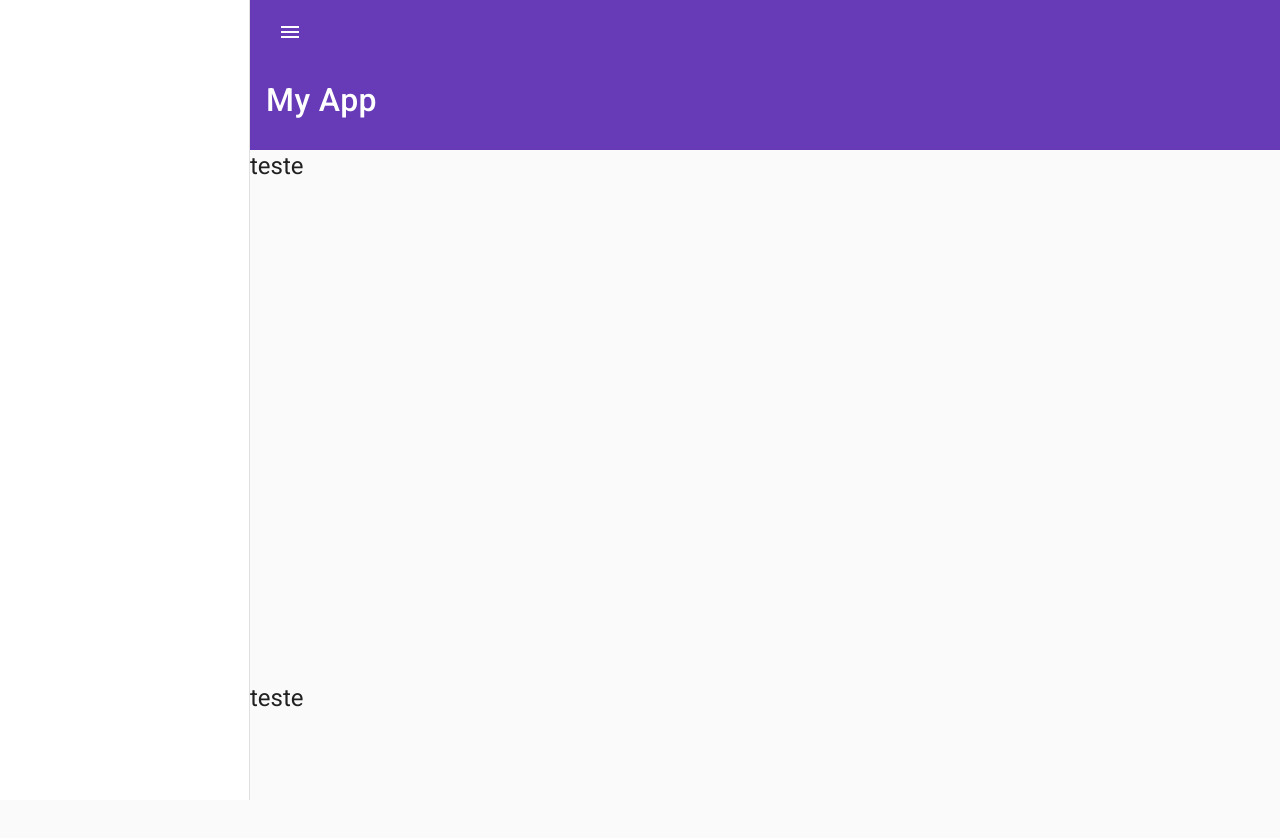
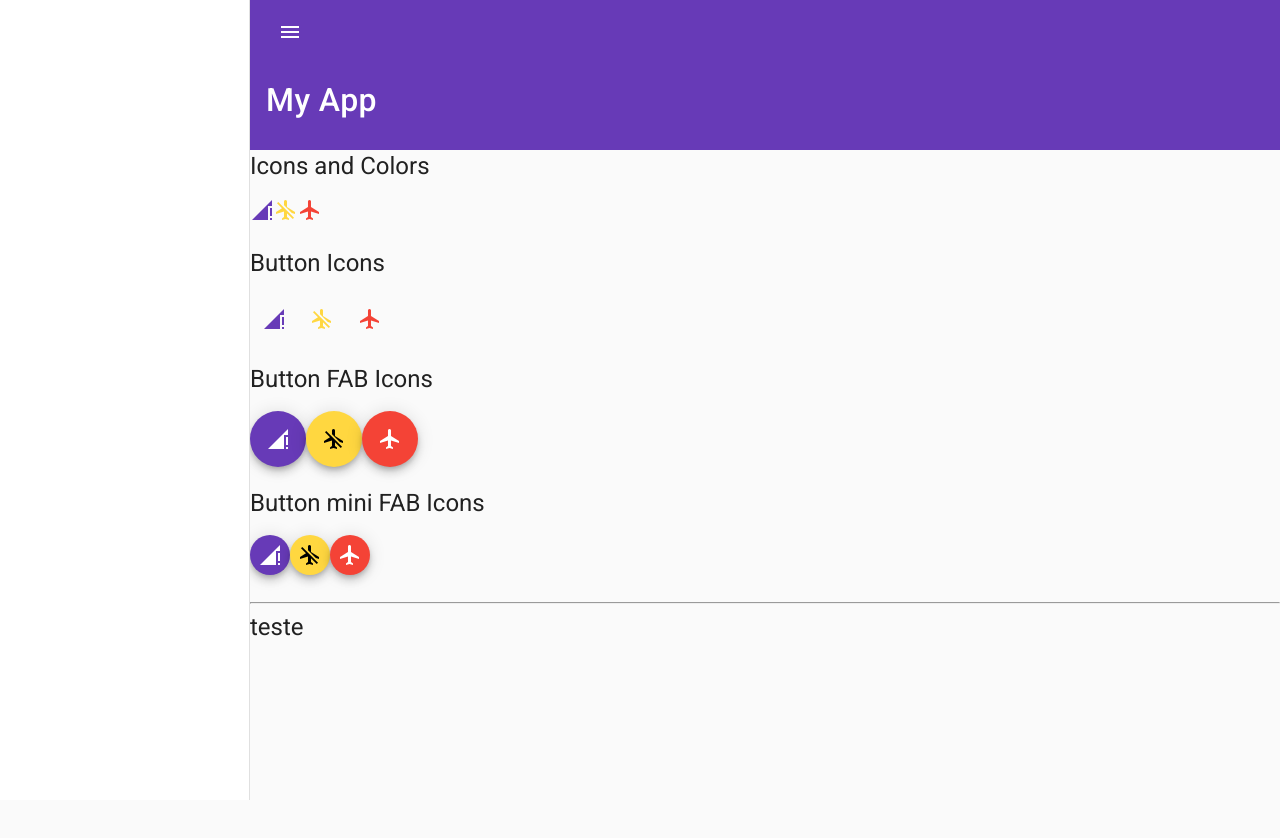
Before and after one commit to picoloto/rxjs_angular_material, an Angular app in the folder angular-material/: page / in a window 1280 px wide. Shown: the top 838 px of the page. Built offline with nearby package versions, Linux system fonts and the light colour scheme.

Commit message:
Montando fake storybook

```diff
--- a/angular-material/src/app/app.component.html
+++ b/angular-material/src/app/app.component.html
@@ -41,6 +41,7 @@
     <mat-toolbar color="primary" class="toolbar-submenu">
       <span *ngIf="!popText">My App</span>
     </mat-toolbar>
+    <app-button-icon></app-button-icon>
     <h1 class="title">teste</h1>
     <h1 class="title">teste</h1>
     <h1 class="title">teste</h1>
--- a/angular-material/src/app/app.module.ts
+++ b/angular-material/src/app/app.module.ts
@@ -5,11 +5,13 @@ import { AppRoutingModule } from './app-routing.module';
 import { AppComponent } from './app.component';
 import { BrowserAnimationsModule } from '@angular/platform-browser/animations';
 import { MaterialModule } from './material/material.module';
+import { ButtonIconComponent } from './button-icon/button-icon.component';
 
 @NgModule({
   declarations: [
-    AppComponent
-  ],
+    AppComponent,
+      ButtonIconComponent
+   ],
   imports: [
     BrowserModule,
     AppRoutingModule,
--- /dev/null
+++ b/angular-material/src/app/button-icon/button-icon.component.html
@@ -0,0 +1,56 @@
+<div>
+  <h1>Icons and Colors</h1>
+
+  <mat-icon color="primary"
+    >signal_cellular_connected_no_internet_4_bar</mat-icon
+  >
+  <mat-icon color="accent">airplanemode_inactive</mat-icon>
+  <mat-icon color="warn">airplanemode_active</mat-icon>
+</div>
+
+<br />
+<div>
+  <h1>Button Icons</h1>
+
+  <button mat-icon-button color="primary">
+    <mat-icon>signal_cellular_connected_no_internet_4_bar</mat-icon>
+  </button>
+  <button mat-icon-button color="accent">
+    <mat-icon>airplanemode_inactive</mat-icon>
+  </button>
+  <button mat-icon-button color="warn">
+    <mat-icon>airplanemode_active</mat-icon>
+  </button>
+</div>
+
+<br />
+<div>
+  <h1>Button FAB Icons</h1>
+
+  <button mat-fab color="primary">
+    <mat-icon>signal_cellular_connected_no_internet_4_bar</mat-icon>
+  </button>
+  <button mat-fab color="accent">
+    <mat-icon>airplanemode_inactive</mat-icon>
+  </button>
+  <button mat-fab color="warn">
+    <mat-icon>airplanemode_active</mat-icon>
+  </button>
+</div>
+
+<br />
+<div>
+  <h1>Button mini FAB Icons</h1>
+
+  <button mat-mini-fab color="primary">
+    <mat-icon>signal_cellular_connected_no_internet_4_bar</mat-icon>
+  </button>
+  <button mat-mini-fab color="accent">
+    <mat-icon>airplanemode_inactive</mat-icon>
+  </button>
+  <button mat-mini-fab color="warn">
+    <mat-icon>airplanemode_active</mat-icon>
+  </button>
+</div>
+<br />
+<hr />
--- /dev/null
+++ b/angular-material/src/app/button-icon/button-icon.component.ts
@@ -0,0 +1,12 @@
+import { Component, OnInit } from '@angular/core';
+
+@Component({
+  selector: 'app-button-icon',
+  templateUrl: './button-icon.component.html',
+  styleUrls: ['./button-icon.component.scss'],
+})
+export class ButtonIconComponent implements OnInit {
+  constructor() {}
+
+  ngOnInit() {}
+}
```
Also changed, not shown: angular-material/src/app/button-icon/button-icon.component.scss (added).
